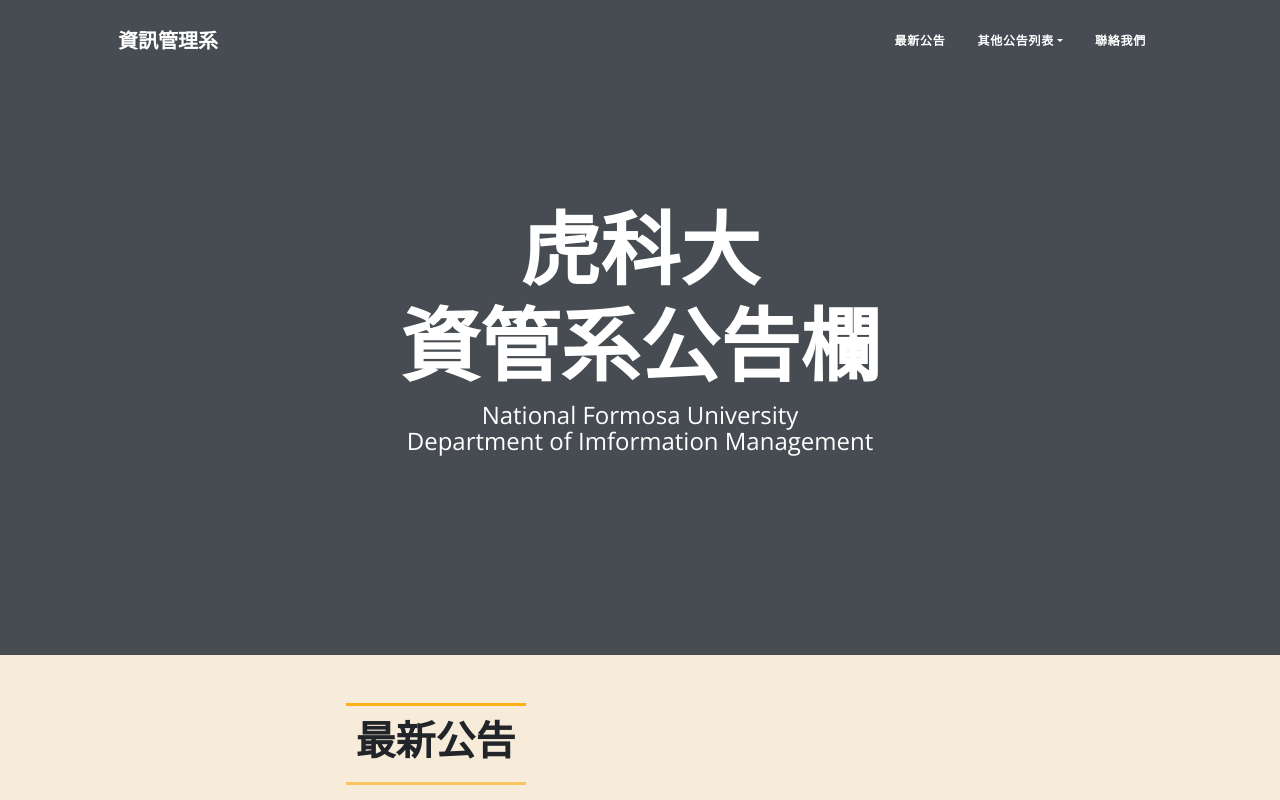
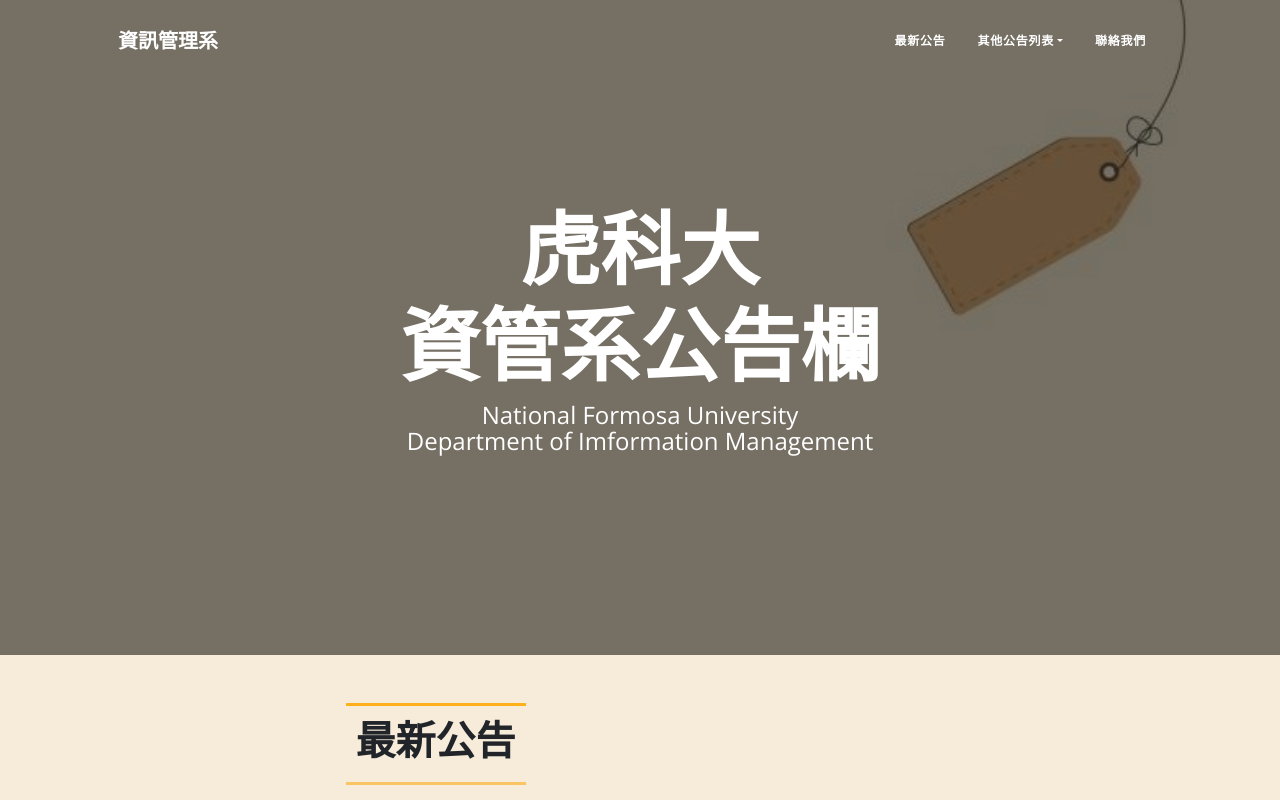
Before and after one commit to Hana1234567890/internet, a plain HTML site: page index.html in a window 1280 px wide. Shown: the top 800 px of the page. Drawn offline with nearby package versions, Linux system fonts and the light colour scheme.

Commit message:
Update index.html

```diff
--- a/index.html
+++ b/index.html
@@ -43,7 +43,7 @@
             </div>
         </nav>
         <!-- Page Header-->
-        <header class="masthead" style="background-image: url('assets/img/home-bg5.jpg')">
+        <header class="masthead" style="background-image: url('./home-bg5.jpg')">
             <div class="container position-relative px-4 px-lg-5">
                 <div class="row gx-4 gx-lg-5 justify-content-center">
                     <div class="col-md-10 col-lg-8 col-xl-7">
```
